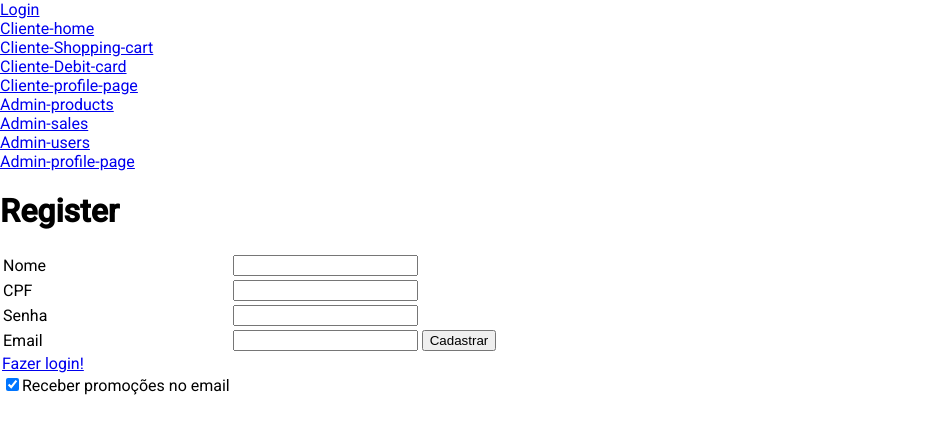
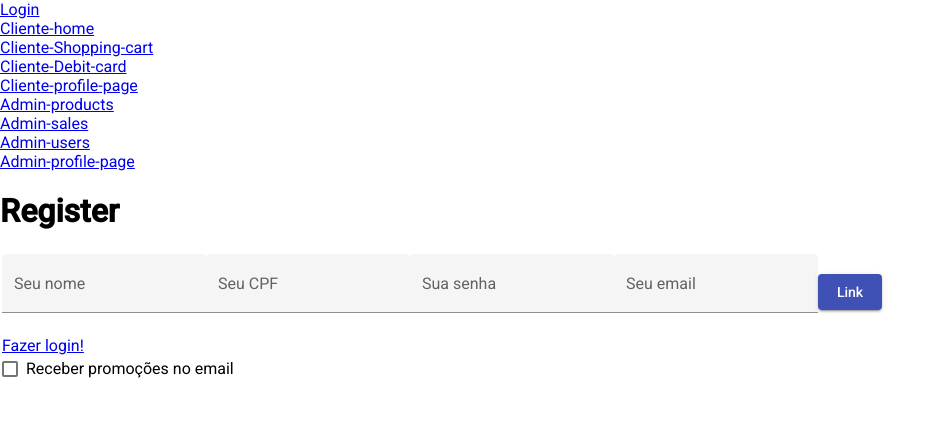
Before and after one commit to paulohltc/ecommerce-ess, an Angular app in the folder code/front/: page /register in a window 1280 px wide. Shown: the top 434 px of the page, without its empty margins (0-946 px from the left). Built offline with nearby package versions, Linux system fonts and the light colour scheme.

Commit message:
added material at the register page

```diff
--- a/code/front/src/app/app.module.ts
+++ b/code/front/src/app/app.module.ts
@@ -1,6 +1,10 @@
 import { CUSTOM_ELEMENTS_SCHEMA, NgModule } from '@angular/core';
 import { BrowserModule } from '@angular/platform-browser';
 import { MatInputModule} from '@angular/material/input';
+import {MatCheckboxModule} from '@angular/material/checkbox';
+import {MatButtonModule} from '@angular/material/button';
+
+
 
 import { AppRoutingModule } from './app-routing.module';
 import { AppComponent } from './app.component';
@@ -40,7 +44,9 @@ import { BrowserAnimationsModule } from '@angular/platform-browser/animations';
     FormsModule,
     MatFormFieldModule,
     MatInputModule,
+    MatCheckboxModule,
     BrowserAnimationsModule,
+    MatButtonModule,
   ],
   providers: [],
   bootstrap: [AppComponent],
--- a/code/front/src/app/components/register/register.component.css
+++ b/code/front/src/app/components/register/register.component.css
@@ -0,0 +1,9 @@
+.example-form {
+    min-width: 150px;
+    max-width: 500px;
+    width: 100%;
+  }
+
+.example-full-width {
+    width: 100%;
+  }
--- a/code/front/src/app/components/register/register.component.html
+++ b/code/front/src/app/components/register/register.component.html
@@ -1,31 +1,37 @@
 <html>
 <h1>Register</h1>
 <table>
-    <tr>
-        <td><label>Nome </label></td>
-        <td><input></td>
-    </tr>
-    <tr>
-        <td><label>CPF </label></td>
-        <td><input></td>
-    </tr>
-    <tr>
-        <td><label>Senha </label></td>
-        <td><input></td>
-    </tr>
-    <tr>
-        <td><label>Email </label></td>
-        <td><input></td>
-        <td><button>Cadastrar</button></td>
-    </tr>
+
+    <mat-form-field class="seu-nome" appearance="fill">
+        <mat-label>Seu nome</mat-label>
+        <input matInput placeholder="Ex. Leonardo">
+    </mat-form-field>
+
+    <mat-form-field class="seu-cpf" appearance="fill">
+        <mat-label>Seu CPF</mat-label>
+        <input matInput placeholder="Ex. 123.234.345-56">
+    </mat-form-field>
+
+    <mat-form-field class="sua-senha" appearance="fill">
+        <mat-label>Sua senha</mat-label>
+        <input matInput placeholder="">
+    </mat-form-field>
+
+    <mat-form-field class="seu-email" appearance="fill">
+        <mat-label>Seu email</mat-label>
+        <input matInput placeholder="Ex. meunome@gmail.com">
+    </mat-form-field>
+
+    <a mat-raised-button color = "primary" href="/login" target="_blank">Link</a>
+
     <tr>
         <a routerLink="/login">Fazer login!</a>
     </tr>
-    <div>
-        <input type="checkbox" id="promocoes" name="promocoes"
-               checked>
-        <label for="promocoes">Receber promoções no email</label>
-    </div>
+
+    <section>
+        <mat-checkbox color = "primary" class="checkbox">Receber promoções no email</mat-checkbox>
+      </section>
+
 </table>
 
 </html>
```
